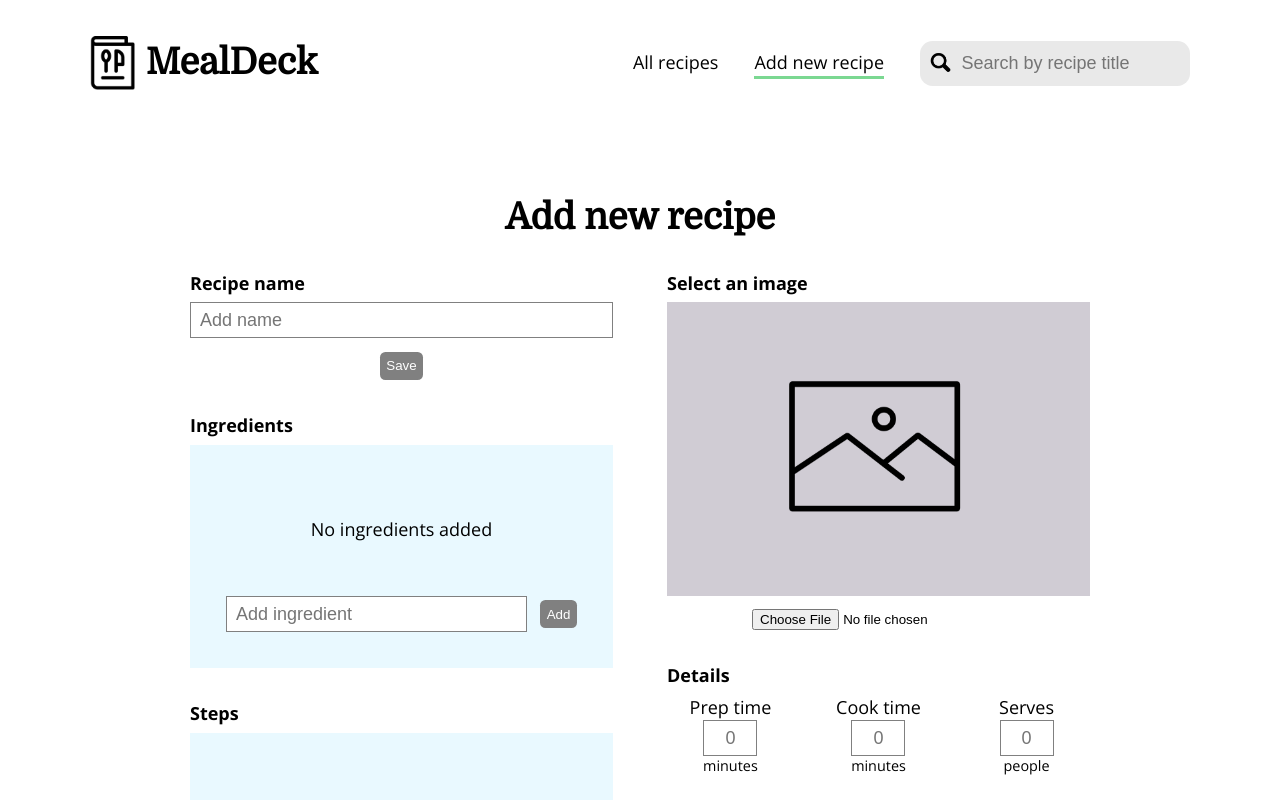
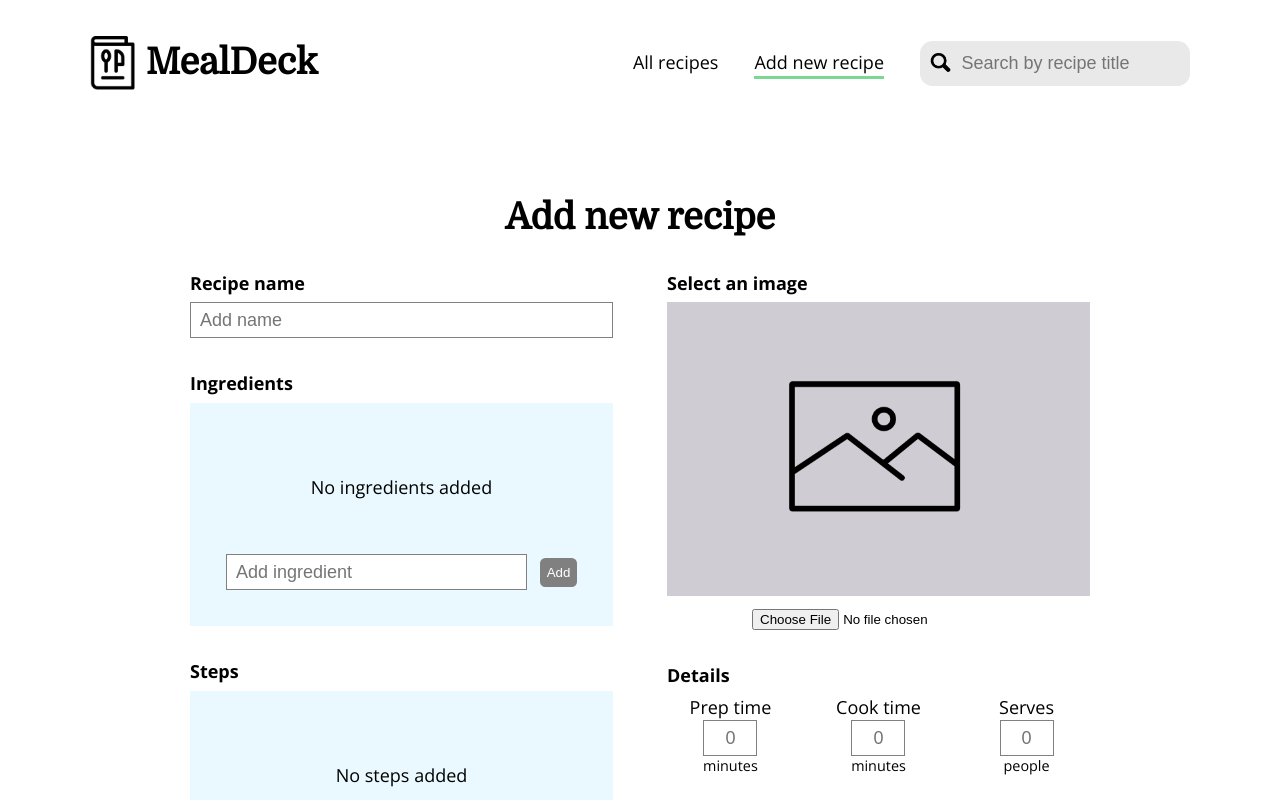
Before and after one commit to edlsto/recipe-creator, a Vue app: page /add in a window 1280 px wide. Shown: the top 800 px of the page. Built offline with nearby package versions, Linux system fonts and the light colour scheme.

Commit message:
Remove edit save button

```diff
--- a/src/views/Add.vue
+++ b/src/views/Add.vue
@@ -4,29 +4,16 @@
 
     <div class="two-col">
       <div class="add-text">
-        <div v-if="!newRecipe.title" class="add-item">
+        <div class="add-item">
           <h4 class="section-title">Recipe name</h4>
           <input
             class="add-item-input"
-            v-model="newTitle"
+            v-model="newRecipe.title"
             type="text"
             id="title"
             placeholder="Add name"
             v-on:keyup.enter="onSubmitTitle"
           />
-          <button
-            v-on:click="onSubmitTitle"
-            class="add-item-button add-button-below"
-            :disabled="!newTitle"
-          >
-            Save
-          </button>
-        </div>
-        <div v-else class="add-item add-item-title">
-          <h1 class="recipe-add-name">
-            {{ newRecipe.title }}
-          </h1>
-          <button v-on:click="onEdit" class="edit-title-btn">Edit</button>
         </div>
 
         <div class="add-item">
@@ -188,7 +175,6 @@ export default {
       },
       newIngredient: "",
       newStep: "",
-      newTitle: "",
       validationFailed: false,
     };
   },
```
